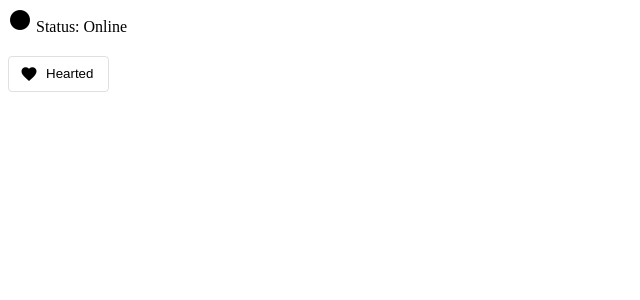
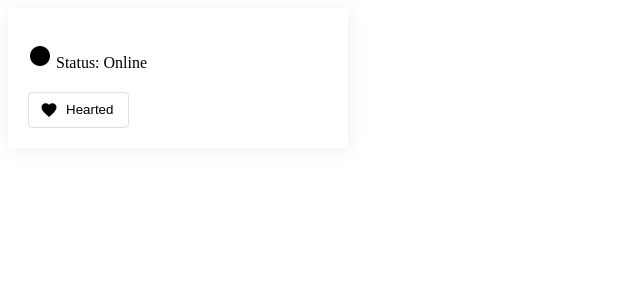
Before and after one commit to akilah-littlejohn/Card-Component-10-day-Challenge, an Angular app: page / in a window 1280 px wide. Shown: the top 300 px of the page, without its empty margins (0-640 px from the left). Built offline with nearby package versions, Linux system fonts and the light colour scheme; no server answers.

Commit message:
3 files modified

```diff
--- a/src/card/card.component.css
+++ b/src/card/card.component.css
@@ -0,0 +1,5 @@
+section {
+  box-shadow: 1px 2px 20px #eee;
+  padding: 20px;
+  width: 300px;
+}
--- a/src/card/card.component.html
+++ b/src/card/card.component.html
@@ -1,4 +1,5 @@
 <section>
+  <div>
     <p><mat-icon>circle</mat-icon> Status: Online</p>
     <header>
       <h1>{{ title }}</h1>
@@ -7,11 +8,14 @@
     <article>
       <ng-content selector="card-content"></ng-content>
     </article>
+    <footer>
       <button *ngIf="!likeButton" mat-stroked-button color="primary">
         Heart Them <mat-icon>favorite</mat-icon>
       </button>
       <button *ngIf="likeButton" mat-stroked-button color="primary">
         Hearted <mat-icon>favorite</mat-icon>
       </button>
-  <footer></footer>
+    </footer>
+  </div>
+
 </section>
--- a/src/main.ts
+++ b/src/main.ts
@@ -4,7 +4,6 @@ import { CommonModule } from '@angular/common';
 import { bootstrapApplication } from '@angular/platform-browser';
 import { CardComponent } from './card/card.component';
 import { provideHttpClient } from '@angular/common/http';
-import { DataService } from './data.service';
 import { ProfileComponent } from './profile/profile.component';
 
 @Component({
@@ -18,7 +17,6 @@ import { ProfileComponent } from './profile/profile.component';
   `,
 })
 export class App {
-private api: DataService
 }
 
 bootstrapApplication(App, {
```
Lines whose indentation alone changed are shown as unchanged.
